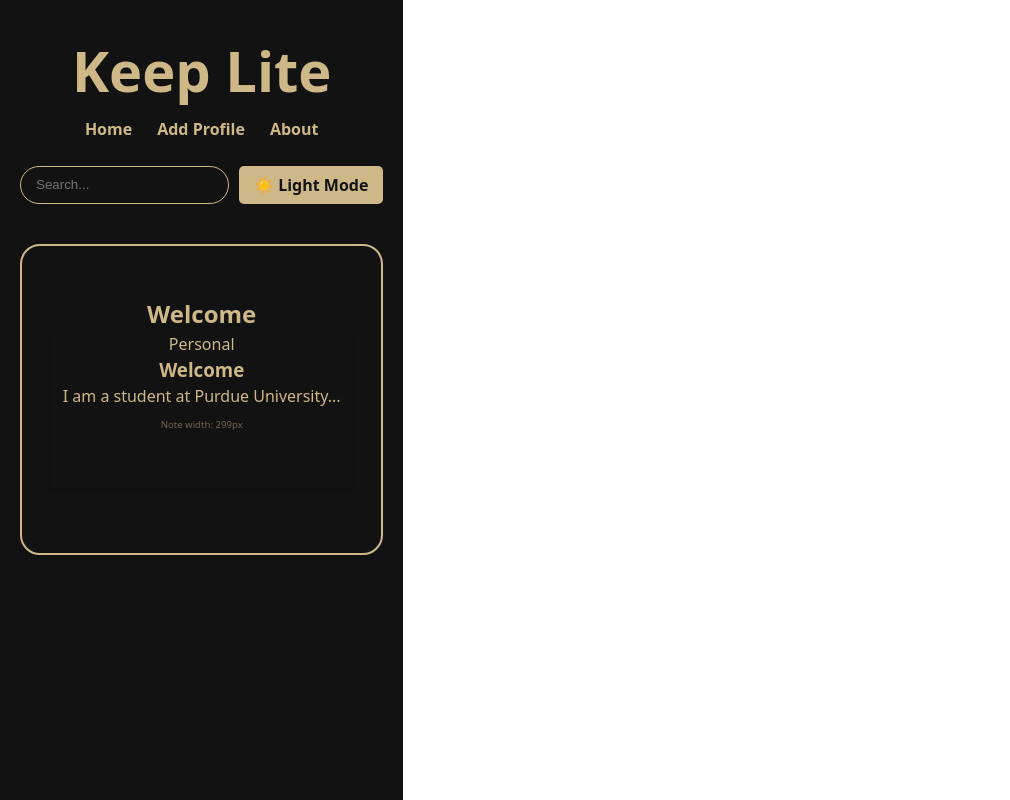
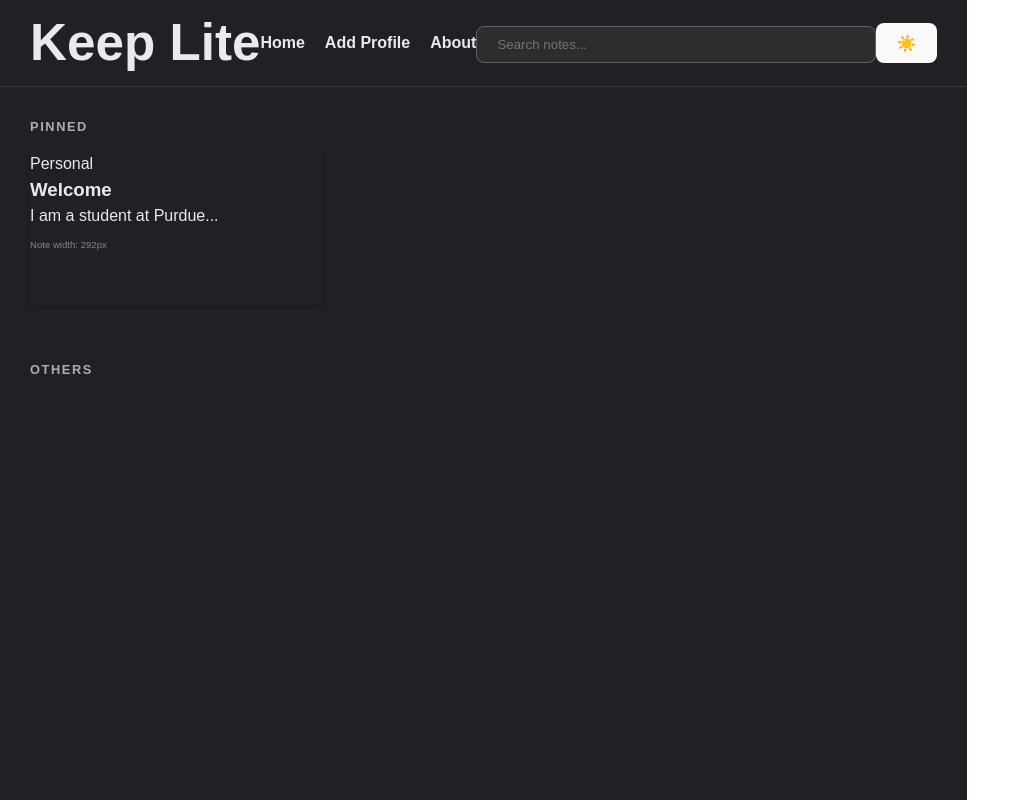
Before and after one commit to akang05/Profile-App, a React (Vite) app: page / in a window 1280 px wide. Shown: the whole page, without its empty margins (0-1010 px from the left). Built offline with nearby package versions, Linux system fonts and the light colour scheme.

Commit message:
Checkpoint 3

```diff
--- a/src/App.css
+++ b/src/App.css
@@ -1,84 +1,63 @@
-* {
-  box-sizing: border-box;
-  margin: 0;
-  padding: 0;
-}
+/* RESET */
+* { box-sizing: border-box; margin: 0; padding: 0; font-family: 'Arial', sans-serif; }
 
-.app-root {
+.app-container {
   min-height: 100vh;
   width: 100%;
   display: flex;
-  justify-content: center;
-  transition: background 0.3s ease;
+  flex-direction: column;
+  align-items: center;
 }
 
-.dark-mode { background-color: #121212; color: #ceb888; }
+/* PLANNED FEATURE: Theme Toggle Colors */
+.dark-mode { background-color: #202124; color: #e8eaed; }
 .light-mode { background-color: #ffffff; color: #202124; }
 
-.desktop-container {
+/* HEADER: Simple, Clean UI */
+.keep-header {
   width: 100%;
-  max-width: 900px; /* This makes it fit the desktop perfectly */
-  padding: 40px 20px;
+  padding: 15px 30px;
+  display: flex;
+  justify-content: space-between;
+  align-items: center;
+  border-bottom: 1px solid rgba(150, 150, 150, 0.2);
 }
 
-.site-header {
-  text-align: center;
+.main-nav { display: flex; gap: 20px; }
+.main-nav a { text-decoration: none; color: inherit; font-weight: bold; }
+
+/* CORE USER FLOW: Search Bar */
+.search-input {
+  width: 400px;
+  padding: 10px 20px;
+  border-radius: 8px;
+  border: 1px solid #5f6368;
+  background: rgba(150, 150, 150, 0.1);
+  color: inherit;
+}
+
+/* MAIN CONTENT AREA */
+.stage {
+  width: 100%;
+  max-width: 1200px;
+  padding: 30px;
+}
+
+/* PLANNED FEATURE: Grid Layout */
+.note-grid {
+  display: grid;
+  grid-template-columns: repeat(auto-fill, minmax(240px, 1fr));
+  gap: 16px;
+  margin-top: 15px;
+}
+
+.section-container {
   margin-bottom: 40px;
 }
 
-.logo {
-  font-size: 3.5rem;
-  margin-bottom: 15px;
+.section-title {
+  font-size: 0.8rem;
+  letter-spacing: 0.1rem;
+  margin-bottom: 10px;
+  opacity: 0.7;
 }
-
-.main-nav {
-  display: flex;
-  justify-content: center;
-  gap: 25px;
-  margin-bottom: 25px;
-}
-
-.main-nav a {
-  text-decoration: none;
-  color: inherit;
-  font-weight: bold;
-}
-
-.utility-bar {
-  display: flex;
-  justify-content: center;
-  gap: 10px;
-}
-
-.search-input {
-  padding: 8px 15px;
-  border-radius: 20px;
-  border: 1px solid #ceb888;
-  background: transparent;
-  color: inherit;
-}
-
-.theme-btn {
-  padding: 8px 15px;
-  border-radius: 5px;
-  border: none;
-  background-color: #ceb888;
-  color: #121212;
-  font-weight: bold;
-  cursor: pointer;
-}
-
-/* THE BOX STYLE FROM YOUR IMAGE */
-.section-container {
-  border: 2px solid #ceb888; /* Gold border */
-  border-radius: 20px;
-  padding: 50px 30px;
-  text-align: center;
-  margin-top: 20px;
-}
-
-.card-stack {
-  display: flex;
-  flex-direction: column;
-  gap: 20px;
-}
--- a/src/App.jsx
+++ b/src/App.jsx
@@ -9,25 +9,33 @@ import './App.css';
 
 const AddNoteForm = lazy(() => import('./components/AddProfileForm'));
 
-// This component now USES the variables that were throwing errors
 const Home = ({ notes, searchTerm, togglePin, deleteNote }) => {
+  // CORE USER FLOW: Search for Information
   const filtered = notes.filter(n =>
     n.title.toLowerCase().includes(searchTerm.toLowerCase()) ||
     n.text.toLowerCase().includes(searchTerm.toLowerCase())
   );
 
+  const pinned = filtered.filter(n => n.isPinned);
+  const others = filtered.filter(n => !n.isPinned);
+
   return (
-    <div className="home-layout">
-      {/* If there are pinned notes (like your Welcome note), show them first */}
-      <Section title="Welcome">
-        <div className="card-stack">
-          {filtered.map(note => (
-            <NoteCard
-              key={note.id}
-              {...note}
-              onPin={() => togglePin(note.id)}
-              onDelete={() => deleteNote(note.id)}
-            />
+    <div className="home-grid-layout">
+      {/* PLANNED FEATURE: Prioritize notes (Pinned Section) */}
+      {pinned.length > 0 && (
+        <Section title="PINNED">
+          <div className="note-grid">
+            {pinned.map(note => (
+              <NoteCard key={note.id} {...note} onPin={() => togglePin(note.id)} onDelete={() => deleteNote(note.id)} />
+            ))}
+          </div>
+        </Section>
+      )}
+
+      <Section title="OTHERS">
+        <div className="note-grid">
+          {others.map(note => (
+            <NoteCard key={note.id} {...note} onPin={() => togglePin(note.id)} onDelete={() => deleteNote(note.id)} />
           ))}
         </div>
       </Section>
@@ -38,66 +46,55 @@ const Home = ({ notes, searchTerm, togglePin, deleteNote }) => {
 function App() {
   const { isDarkMode, toggleTheme } = useTheme();
   const [searchTerm, setSearchTerm] = useLocalStorage("keepSearch", "");
-
-  // These are the variables that were "unused"
   const [notes, setNotes] = useLocalStorage("keepNotes", [
-    { id: 1, title: "Welcome", text: "I am a student at Purdue University...", category: "Personal", isPinned: true }
+    { id: 1, title: "Welcome", text: "I am a student at Purdue...", category: "Personal", isPinned: true }
   ]);
 
   const togglePin = (id) => setNotes(prev => prev.map(n => n.id === id ? { ...n, isPinned: !n.isPinned } : n));
   const deleteNote = (id) => setNotes(prev => prev.filter(n => n.id !== id));
 
   const handleAddNote = useCallback((newP) => {
-    const newNote = { id: Date.now(), title: newP.name, text: newP.bio, category: "Personal", isPinned: false };
+    const newNote = { id: Date.now(), title: newP.name, text: newP.bio, category: "Work", isPinned: false };
     setNotes(prev => [newNote, ...prev]);
   }, [setNotes]);
 
   return (
     <Router>
-      <div className={`app-root ${isDarkMode ? "dark-mode" : "light-mode"}`}>
-        <div className="desktop-container">
+      <div className={`app-container ${isDarkMode ? "dark-mode" : "light-mode"}`}>
+        <header className="keep-header">
+          <div className="brand-zone">
+            <h1 className="logo">Keep Lite</h1>
+          </div>
 
-          <header className="site-header">
-            <h1 className="logo">Keep Lite</h1>
           <nav className="main-nav">
             <Link to="/">Home</Link>
             <Link to="/add">Add Profile</Link>
             <Link to="/about">About</Link>
           </nav>
 
-            <div className="utility-bar">
+          <div className="actions">
             <input
               type="text"
               className="search-input"
-                placeholder="Search..."
+              placeholder="Search notes..."
               value={searchTerm}
               onChange={(e) => setSearchTerm(e.target.value)}
             />
-              <button onClick={toggleTheme} className="theme-btn">
-                {isDarkMode ? "☀️ Light Mode" : "🌙 Dark Mode"}
+            <button onClick={toggleTheme} className="theme-toggle">
+              {isDarkMode ? "☀️" : "🌙"}
             </button>
           </div>
         </header>
 
-          <main className="page-content">
-            <Suspense fallback={<div>Loading...</div>}>
+        <main className="stage">
+          <Suspense fallback={<div className="loading">Loading...</div>}>
             <Routes>
-                {/* We pass the variables here so the errors stop */}
-                <Route path="/" element={
-                  <Home
-                    notes={notes}
-                    searchTerm={searchTerm}
-                    togglePin={togglePin}
-                    deleteNote={deleteNote}
-                  />
-                } />
-                <Route path="/add" element={<AddNoteForm onAdd={handleAddNote} />} />
+              <Route path="/" element={<Home notes={notes} searchTerm={searchTerm} togglePin={togglePin} deleteNote={deleteNote} />} />
+              <Route path="/add" element={<Section title="Add Profile"><AddNoteForm onAdd={handleAddNote} /></Section>} />
               <Route path="/about" element={<Section title="About Me"><Introduction /></Section>} />
             </Routes>
           </Suspense>
         </main>
-
-        </div>
       </div>
     </Router>
   );
```
Lines whose indentation alone changed are shown as unchanged.
